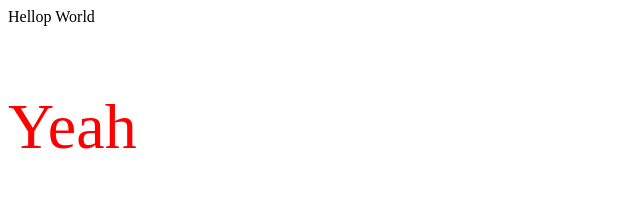
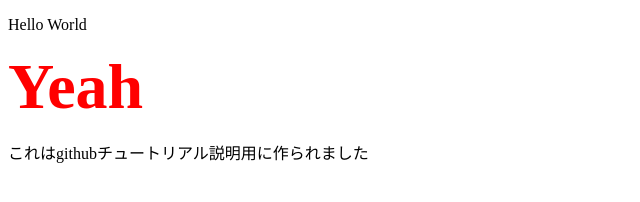
Before and after one commit to wass88/hello-world, a plain HTML site: page index.html in a window 1280 px wide. Shown: the whole page, without its empty margins (0-640 px from the left). Drawn offline with Linux system fonts and the light colour scheme.

Commit message:
Update index.html

```diff
--- a/index.html
+++ b/index.html
@@ -1,13 +1,16 @@
 <!DOCTYPE html>
-<title> Wwlcome</title>
+<title> Welcome</title>
 
-Hellop World
+<p>Hello World</p>
 
-<p> Yeah </p>
+<p> <b>Yeah</b> </p>
 
 <style>
-  p {
+  b {
     font-size: 400%;
     color: #f00
   }
 </style>
+
+
+<p>これはgithubチュートリアル説明用に作られました</p>
```
